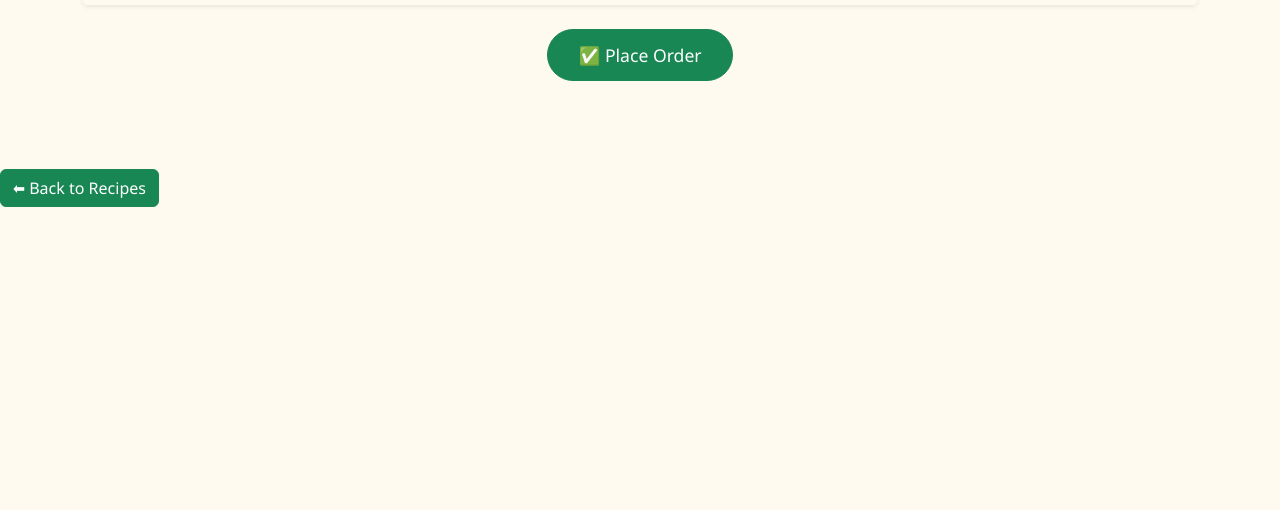
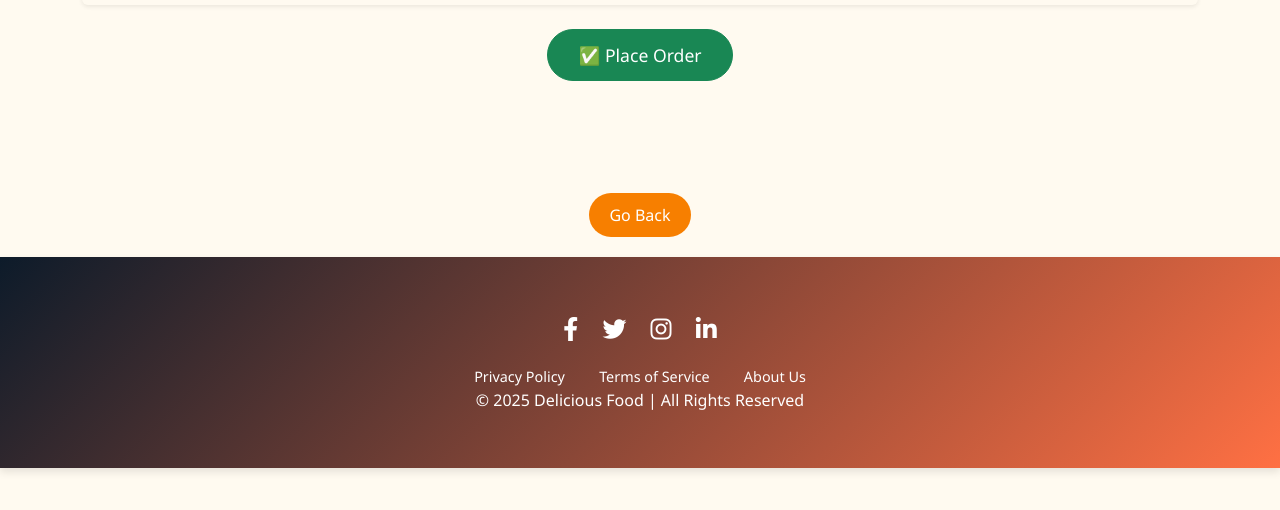
Before and after one commit to preetyprity/Foodism-final, a plain HTML site: page Group-12_IWT2106/cart.html in a window 1280 px wide. Shown: the part 166-676 px from the top of the page. Drawn offline with nearby package versions, Linux system fonts and the light colour scheme.

Commit message:
cart update

```diff
--- a/Group-12_IWT2106/cart.html
+++ b/Group-12_IWT2106/cart.html
@@ -5,6 +5,13 @@
   <meta name="viewport" content="width=device-width, initial-scale=1" />
   <title>Cart | Delicious Recipes</title>
   <link href="https://cdn.jsdelivr.net/npm/bootstrap@5.3.2/dist/css/bootstrap.min.css" rel="stylesheet" />
+
+  <link href="https://cdnjs.cloudflare.com/ajax/libs/font-awesome/6.0.0-beta3/css/all.min.css" rel="stylesheet">
+
+
+
+
+
   <link rel="stylesheet" href="css/cart-style.css" />
 </head>
 <body>
@@ -97,7 +104,31 @@
 
     renderCart();
   </script>
-  <a href="recipes.html" class="btn btn-success mt-3">⬅ Back to Recipes</a>
+  <div class="footer-container">
+  <a href="javascript:history.back()" class="btn-secondary">Go Back</a>
+</div>
+
+
+
+<!-- Footer -->
+<footer>
+  <!-- সোশ্যাল আইকন -->
+  <div class="social-icons">
+    <a href="#" class="fab fa-facebook-f" title="Facebook"></a>
+    <a href="#" class="fab fa-twitter" title="Twitter"></a>
+    <a href="#" class="fab fa-instagram" title="Instagram"></a>
+    <a href="#" class="fab fa-linkedin-in" title="LinkedIn"></a>
+  </div>
+  <!-- অন্যান্য লিঙ্ক -->
+  <div class="footer-links">
+    <a href="#">Privacy Policy</a>
+    <a href="#">Terms of Service</a>
+    <a href="#">About Us</a>
+  </div>
+  <p>&copy; 2025 Delicious Food | All Rights Reserved</p>
+</footer>
+
+
   <script src="js/cart-script.js"></script>
 </body>
 </html>
```
